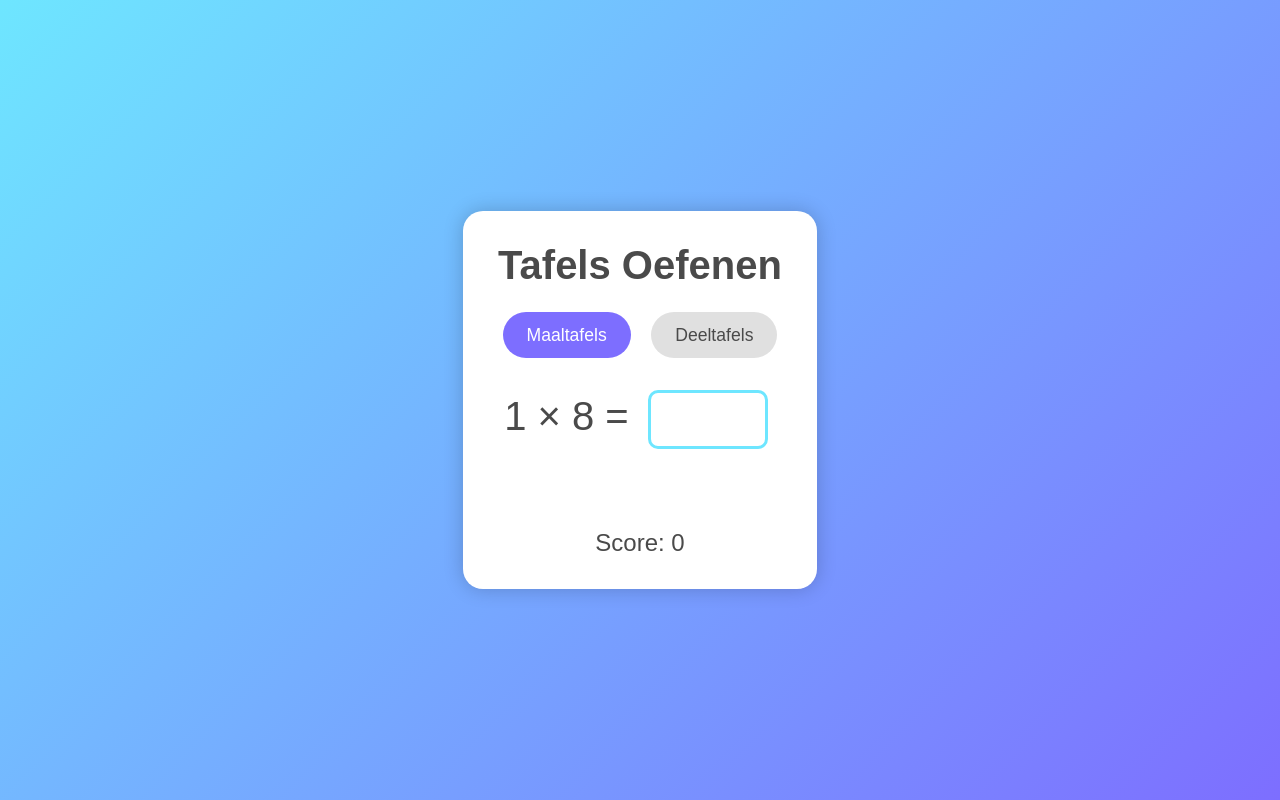
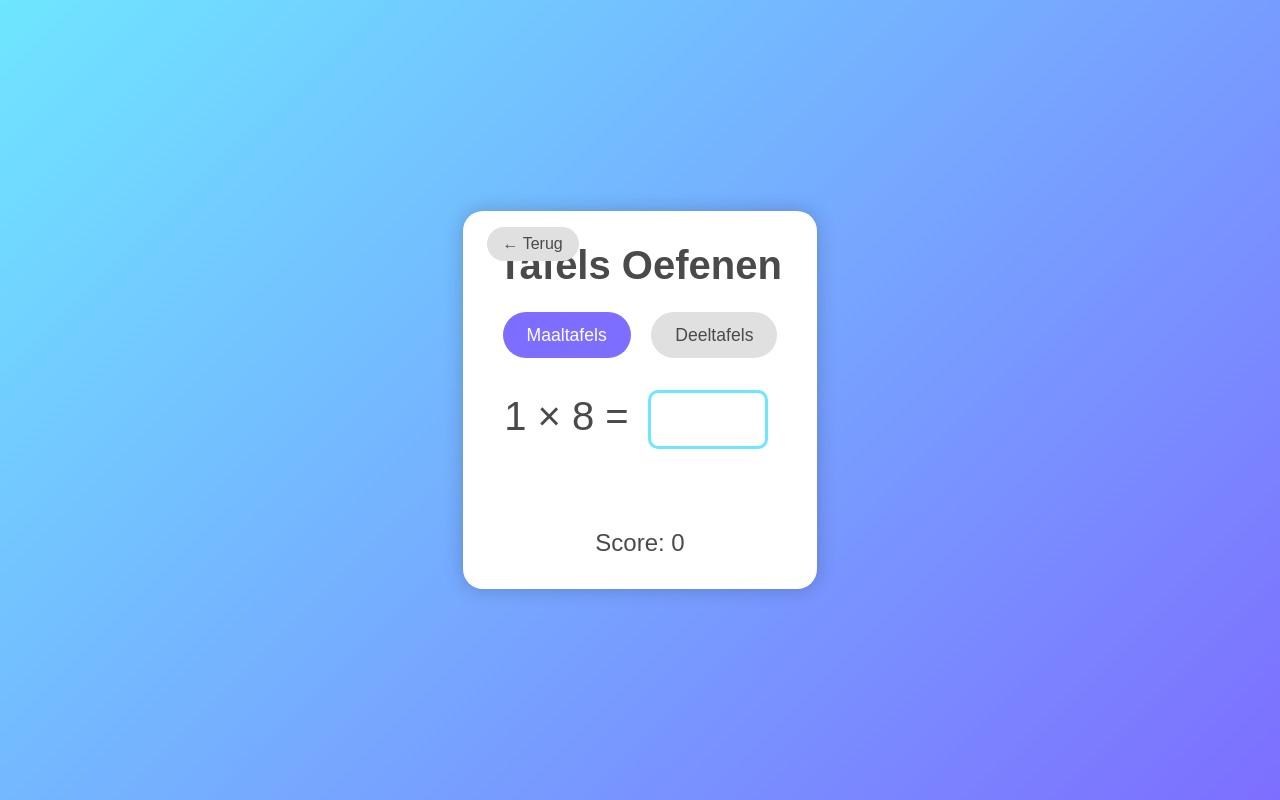
Before and after one commit to bertplfwbe/Tafels-app, a plain HTML site: page index.html in a window 1280 px wide. Both pictures are taken after a click on the button "Maaltafels". Drawn offline with Linux system fonts and the light colour scheme.

Commit message:
Toegevoegd: Terug knop tijdens het oefenen

```diff
--- a/index.html
+++ b/index.html
@@ -19,6 +19,7 @@
 
         <!-- Game Screen (initially hidden) -->
         <div id="gameScreen" class="game-screen" style="display: none;">
+            <button id="backButton" class="back-btn">← Terug</button>
             <div class="game-mode">
                 <button id="multiplyBtn" class="active">Maaltafels</button>
                 <button id="divideBtn">Deeltafels</button>
--- a/script.js
+++ b/script.js
@@ -17,6 +17,7 @@ const multiplyBtn = document.getElementById('multiplyBtn');
 const divideBtn = document.getElementById('divideBtn');
 const multiplicationModeBtn = document.getElementById('multiplicationMode');
 const divisionModeBtn = document.getElementById('divisionMode');
+const backButton = document.getElementById('backButton');
 
 // Event listeners
 multiplicationModeBtn.addEventListener('click', () => startGame(true));
@@ -24,6 +25,15 @@ divisionModeBtn.addEventListener('click', () => startGame(false));
 multiplyBtn.addEventListener('click', () => switchMode(true));
 divideBtn.addEventListener('click', () => switchMode(false));
 answerInput.addEventListener('input', checkAnswer);
+backButton.addEventListener('click', returnToModeSelection);
+
+// Return to mode selection screen
+function returnToModeSelection() {
+    score = 0;
+    scoreElement.textContent = score;
+    gameScreen.style.display = 'none';
+    modeSelection.style.display = 'block';
+}
 
 // Start the game with selected mode
 function startGame(multiply) {
--- a/styles.css
+++ b/styles.css
@@ -14,6 +14,7 @@ body {
 }
 
 .container {
+    position: relative;
     background-color: white;
     padding: 2rem;
     border-radius: 20px;
@@ -139,3 +140,23 @@ input[type="number"] {
     from { opacity: 0; }
     to { opacity: 1; }
 }
+
+.back-btn {
+    position: absolute;
+    top: 1rem;
+    left: 1rem;
+    padding: 0.5rem 1rem;
+    background-color: #e0e0e0;
+    color: #4a4a4a;
+    border: none;
+    border-radius: 20px;
+    cursor: pointer;
+    transition: all 0.3s ease;
+    font-size: 1rem;
+}
+
+.back-btn:hover {
+    background-color: #7d6eff;
+    color: white;
+    transform: translateX(-3px);
+}
```
